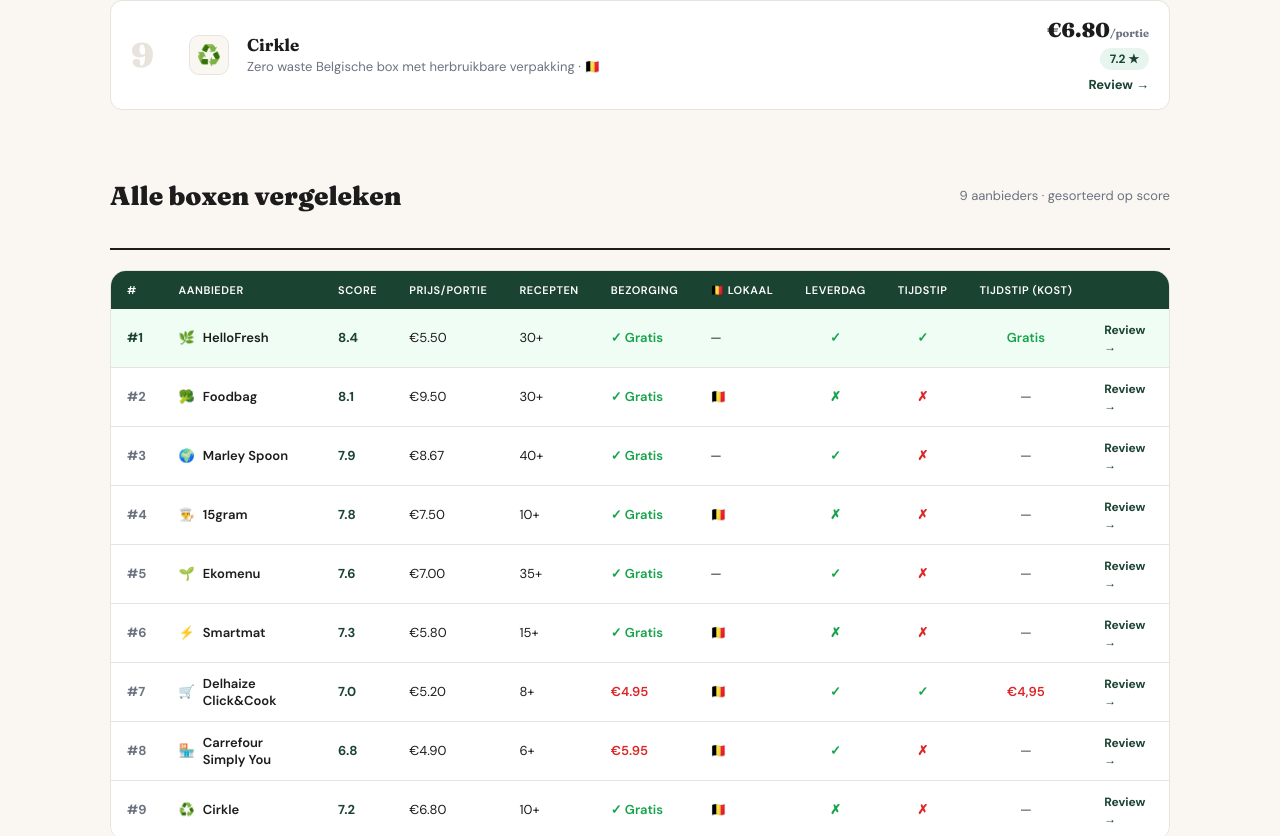
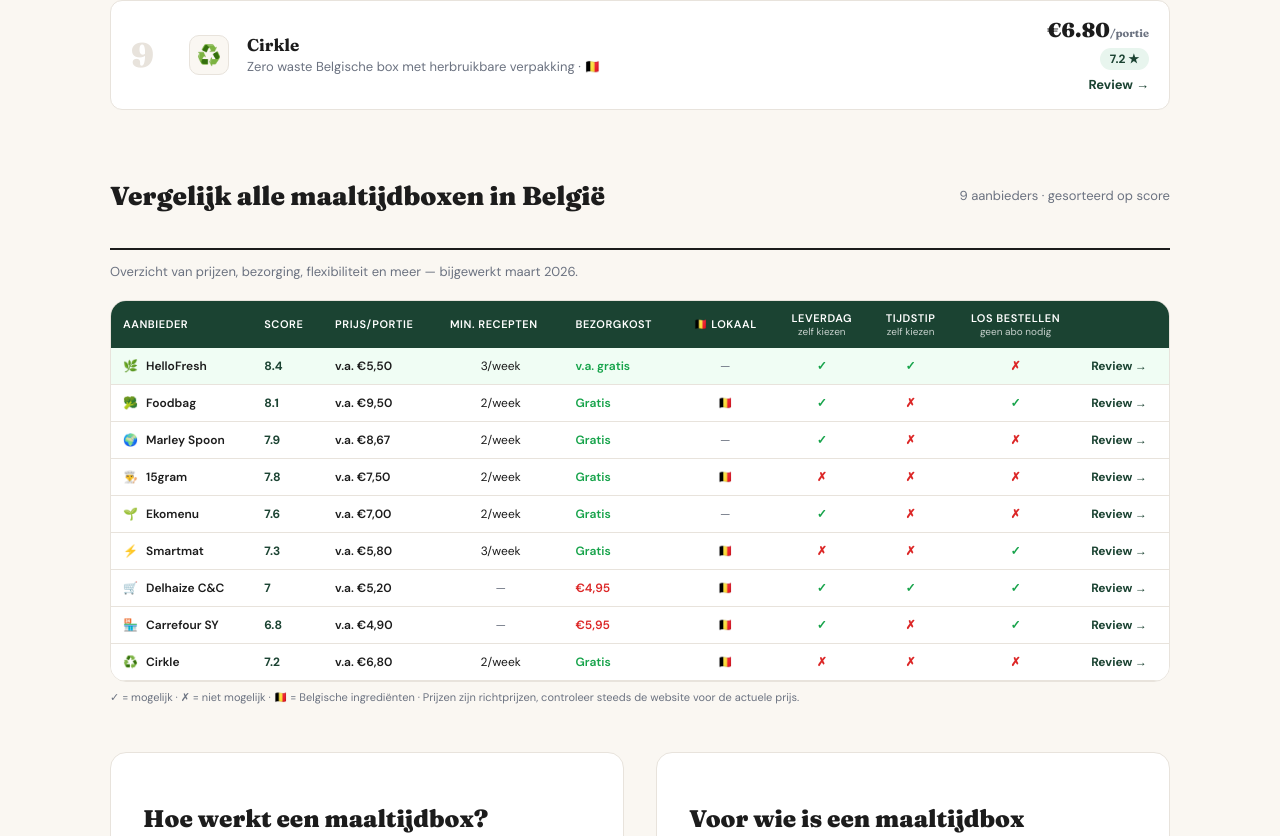
Before and after one commit to fetspets/bestemaaltijdbox, a Next.js app: page / in a window 1280 px wide. Shown: the part 2664-3500 px from the top of the page. Built offline with nearby package versions, Linux system fonts and the light colour scheme.

Commit message:
tabel verbeterd met scrollbare layout

```diff
--- a/src/app/page.tsx
+++ b/src/app/page.tsx
@@ -275,54 +275,86 @@ export default function HomePage() {
           </>
         )}
 
-        {/* VERGELIJKINGSTABEL */}
+              {/* VERGELIJKINGSTABEL */}
         <div style={{ marginTop: 48, marginBottom: 48 }}>
-          <div style={{ display: 'flex', alignItems: 'center', justifyContent: 'space-between', marginBottom: 20, paddingBottom: 14, borderBottom: '2px solid var(--ink)' }}>
-            <h2 style={{ fontSize: 26, fontWeight: 900 }}>Alle boxen vergeleken</h2>
+          <div style={{ display: 'flex', alignItems: 'center', justifyContent: 'space-between', marginBottom: 8, paddingBottom: 14, borderBottom: '2px solid var(--ink)' }}>
+            <h2 style={{ fontSize: 26, fontWeight: 900 }}>Vergelijk alle maaltijdboxen in België</h2>
             <div style={{ fontSize: 13, color: 'var(--muted)' }}>9 aanbieders · gesorteerd op score</div>
           </div>
-          <div className="table-wrap">
-            <table style={{ width: '100%', borderCollapse: 'collapse', fontSize: 13 }}>
+          <p style={{ fontSize: 13, color: 'var(--muted)', marginBottom: 20 }}>Overzicht van prijzen, bezorging, flexibiliteit en meer — bijgewerkt maart 2026.</p>
+          <div className="table-wrap" style={{ overflowX: 'auto' }}>
+            <table style={{ width: '100%', borderCollapse: 'collapse', fontSize: 12, minWidth: 900 }}>
               <thead>
                 <tr style={{ background: '#1B4332', color: 'white' }}>
-{['#', 'Aanbieder', 'Score', 'Prijs/portie', 'Recepten', 'Bezorging', '🇧🇪 Lokaal', 'Leverdag', 'Tijdstip', 'Tijdstip (kost)', ''].map(h => (                    <th key={h} style={{ padding: '12px 16px', textAlign: 'left', fontWeight: 600, fontSize: 11, letterSpacing: '0.05em', textTransform: 'uppercase', whiteSpace: 'nowrap' }}>{h}</th>
-                  ))}
+                  <th style={{ padding: '10px 12px', textAlign: 'left', fontWeight: 600, fontSize: 11, letterSpacing: '0.05em', textTransform: 'uppercase', whiteSpace: 'nowrap' }}>Aanbieder</th>
+                  <th style={{ padding: '10px 12px', textAlign: 'left', fontWeight: 600, fontSize: 11, letterSpacing: '0.05em', textTransform: 'uppercase', whiteSpace: 'nowrap' }}>Score</th>
+                  <th style={{ padding: '10px 12px', textAlign: 'left', fontWeight: 600, fontSize: 11, letterSpacing: '0.05em', textTransform: 'uppercase', whiteSpace: 'nowrap' }}>Prijs/portie</th>
+                  <th style={{ padding: '10px 12px', textAlign: 'left', fontWeight: 600, fontSize: 11, letterSpacing: '0.05em', textTransform: 'uppercase', whiteSpace: 'nowrap' }}>Min. recepten</th>
+                  <th style={{ padding: '10px 12px', textAlign: 'left', fontWeight: 600, fontSize: 11, letterSpacing: '0.05em', textTransform: 'uppercase', whiteSpace: 'nowrap' }}>Bezorgkost</th>
+                  <th style={{ padding: '10px 12px', textAlign: 'center', fontWeight: 600, fontSize: 11, letterSpacing: '0.05em', textTransform: 'uppercase', whiteSpace: 'nowrap' }}>🇧🇪 Lokaal</th>
+                  <th style={{ padding: '10px 12px', textAlign: 'center', fontWeight: 600, fontSize: 11, letterSpacing: '0.05em', textTransform: 'uppercase' }}>
+                    <div>Leverdag</div>
+                    <div style={{ fontWeight: 400, textTransform: 'none', letterSpacing: 0, fontSize: 10, opacity: 0.75 }}>zelf kiezen</div>
+                  </th>
+                  <th style={{ padding: '10px 12px', textAlign: 'center', fontWeight: 600, fontSize: 11, letterSpacing: '0.05em', textTransform: 'uppercase' }}>
+                    <div>Tijdstip</div>
+                    <div style={{ fontWeight: 400, textTransform: 'none', letterSpacing: 0, fontSize: 10, opacity: 0.75 }}>zelf kiezen</div>
+                  </th>
+                  <th style={{ padding: '10px 12px', textAlign: 'center', fontWeight: 600, fontSize: 11, letterSpacing: '0.05em', textTransform: 'uppercase' }}>
+                    <div>Los bestellen</div>
+                    <div style={{ fontWeight: 400, textTransform: 'none', letterSpacing: 0, fontSize: 10, opacity: 0.75 }}>geen abo nodig</div>
+                  </th>
+                  <th style={{ padding: '10px 12px' }}></th>
                 </tr>
               </thead>
               <tbody>
-                {aanbieders.map((a, i) => (
+                {[
+                  { slug: 'hellofresh',          naam: 'HelloFresh',      logo: '🌿', score: 8.4, prijs: 'v.a. €5,50', minRecepten: 3, bezorg: 'v.a. gratis', lokaal: false, leverdag: true,  tijdstip: true,  los: false },
+                  { slug: 'foodbag',             naam: 'Foodbag',         logo: '🥦', score: 8.1, prijs: 'v.a. €9,50', minRecepten: 2, bezorg: 'Gratis',      lokaal: true,  leverdag: true,  tijdstip: false, los: true  },
+                  { slug: 'marley-spoon',        naam: 'Marley Spoon',    logo: '🌍', score: 7.9, prijs: 'v.a. €8,67', minRecepten: 2, bezorg: 'Gratis',      lokaal: false, leverdag: true,  tijdstip: false, los: false },
+                  { slug: '15gram',              naam: '15gram',          logo: '👨‍🍳', score: 7.8, prijs: 'v.a. €7,50', minRecepten: 2, bezorg: 'Gratis',      lokaal: true,  leverdag: false, tijdstip: false, los: false },
+                  { slug: 'ekomenu',             naam: 'Ekomenu',         logo: '🌱', score: 7.6, prijs: 'v.a. €7,00', minRecepten: 2, bezorg: 'Gratis',      lokaal: false, leverdag: true,  tijdstip: false, los: false },
+                  { slug: 'smartmat',            naam: 'Smartmat',        logo: '⚡', score: 7.3, prijs: 'v.a. €5,80', minRecepten: 3, bezorg: 'Gratis',      lokaal: true,  leverdag: false, tijdstip: false, los: true  },
+                  { slug: 'delhaize-click-cook', naam: 'Delhaize C&C',    logo: '🛒', score: 7.0, prijs: 'v.a. €5,20', minRecepten: 1, bezorg: '€4,95',       lokaal: true,  leverdag: true,  tijdstip: true,  los: true  },
+                  { slug: 'carrefour-simply-you',naam: 'Carrefour SY',    logo: '🏪', score: 6.8, prijs: 'v.a. €4,90', minRecepten: 1, bezorg: '€5,95',       lokaal: true,  leverdag: true,  tijdstip: false, los: true  },
+                  { slug: 'cirkle',              naam: 'Cirkle',          logo: '♻️', score: 7.2, prijs: 'v.a. €6,80', minRecepten: 2, bezorg: 'Gratis',      lokaal: true,  leverdag: false, tijdstip: false, los: false },
+                ].map((a, i) => (
                   <tr key={a.slug} style={{ borderBottom: '1px solid var(--rule)', background: i === 0 ? '#F0FDF4' : 'white' }}>
-                    <td style={{ padding: '12px 16px', fontWeight: 800, color: i === 0 ? '#1B4332' : 'var(--muted)' }}>#{a.ranking}</td>
-                    <td style={{ padding: '12px 16px' }}>
+                    <td style={{ padding: '10px 12px' }}>
                       <div style={{ display: 'flex', alignItems: 'center', gap: 8, fontWeight: 600 }}>
                         <span>{a.logo}</span>{a.naam}
                       </div>
                     </td>
-                    <td style={{ padding: '12px 16px', fontWeight: 800, color: '#1B4332' }}>{a.score.totaal.toFixed(1)}</td>
-                    <td style={{ padding: '12px 16px' }}>€{a.prijsPerPortie.toFixed(2)}</td>
-                    <td style={{ padding: '12px 16px' }}>{a.receptenPerWeek}+</td>
-                    <td style={{ padding: '12px 16px', color: a.gratisBezorging ? '#16A34A' : '#DC2626', fontWeight: 600 }}>
-                      {a.gratisBezorging ? '✓ Gratis' : `€${a.bezorgkosten}`}
+                    <td style={{ padding: '10px 12px', fontWeight: 800, color: '#1B4332' }}>{a.score}</td>
+                    <td style={{ padding: '10px 12px', fontWeight: 600 }}>{a.prijs}</td>
+                    <td style={{ padding: '10px 12px', textAlign: 'center' }}>{a.minRecepten === 1 ? <span style={{ color: 'var(--muted)' }}>—</span> : `${a.minRecepten}/week`}</td>
+                    <td style={{ padding: '10px 12px', color: a.bezorg === 'Gratis' || a.bezorg === 'v.a. gratis' ? '#16A34A' : '#DC2626', fontWeight: 600 }}>{a.bezorg}</td>
+                    <td style={{ padding: '10px 12px', textAlign: 'center' }}>
+                      {a.lokaal ? '🇧🇪' : <span style={{ color: 'var(--muted)' }}>—</span>}
                     </td>
-                  <td style={{ padding: '12px 16px' }}>{a.belgisch ? '🇧🇪' : '—'}</td>
-                    <td style={{ padding: '12px 16px', textAlign: 'center', color: a.belgisch || ['hellofresh','marley-spoon','ekomenu'].includes(a.slug) ? '#16A34A' : '#DC2626', fontWeight: 600 }}>
-                      {['hellofresh','marley-spoon','ekomenu','delhaize-click-cook','carrefour-simply-you'].includes(a.slug) ? '✓' : '✗'}
+                    <td style={{ padding: '10px 12px', textAlign: 'center', color: a.leverdag ? '#16A34A' : '#DC2626', fontWeight: 700 }}>
+                      {a.leverdag ? '✓' : '✗'}
                     </td>
-                   <td style={{ padding: '12px 16px', textAlign: 'center', fontWeight: 600, color: ['hellofresh','delhaize-click-cook'].includes(a.slug) ? '#16A34A' : '#DC2626' }}>
-                      {['hellofresh','delhaize-click-cook'].includes(a.slug) ? '✓' : '✗'}
+                    <td style={{ padding: '10px 12px', textAlign: 'center', color: a.tijdstip ? '#16A34A' : '#DC2626', fontWeight: 700 }}>
+                      {a.tijdstip ? '✓' : '✗'}
                     </td>
-                    <td style={{ padding: '12px 16px', textAlign: 'center', fontWeight: 600, color: a.slug === 'hellofresh' ? '#16A34A' : a.slug === 'delhaize-click-cook' ? '#DC2626' : 'var(--muted)' }}>
-                      {a.slug === 'hellofresh' ? 'Gratis' : a.slug === 'delhaize-click-cook' ? '€4,95' : '—'}
+                    <td style={{ padding: '10px 12px', textAlign: 'center', color: a.los ? '#16A34A' : '#DC2626', fontWeight: 700 }}>
+                      {a.los ? '✓' : '✗'}
                     </td>
-                    <td style={{ padding: '12px 16px' }}>
-                      <Link href={`/aanbieder/${a.slug}`} style={{ color: '#1B4332', fontWeight: 700, textDecoration: 'none', fontSize: 12 }}>Review →</Link>
+                    <td style={{ padding: '10px 12px' }}>
+                      <Link href={`/aanbieder/${a.slug}`} style={{ color: '#1B4332', fontWeight: 700, textDecoration: 'none', fontSize: 12, whiteSpace: 'nowrap' }}>Review →</Link>
                     </td>
                   </tr>
                 ))}
               </tbody>
             </table>
           </div>
+          <div style={{ marginTop: 8, fontSize: 11, color: 'var(--muted)' }}>
+            ✓ = mogelijk · ✗ = niet mogelijk · 🇧🇪 = Belgische ingrediënten · Prijzen zijn richtprijzen, controleer steeds de website voor de actuele prijs.
+          </div>
         </div>
+
+
         {/* UITLEG SECTIE */}
         <div style={{ marginTop: 48, marginBottom: 48 }}>
           <div style={{ display: 'grid', gridTemplateColumns: '1fr 1fr', gap: 32 }}>
```
